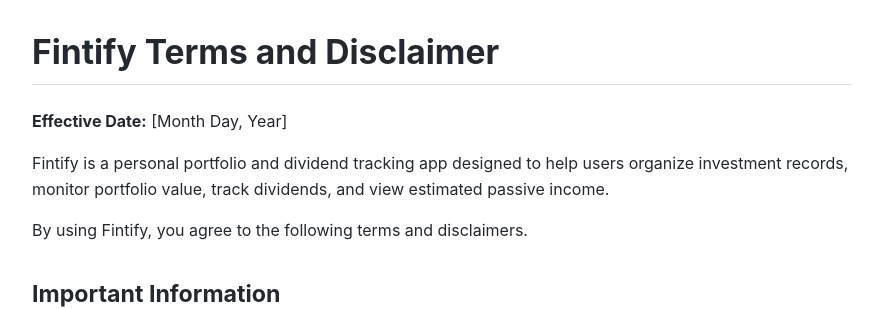
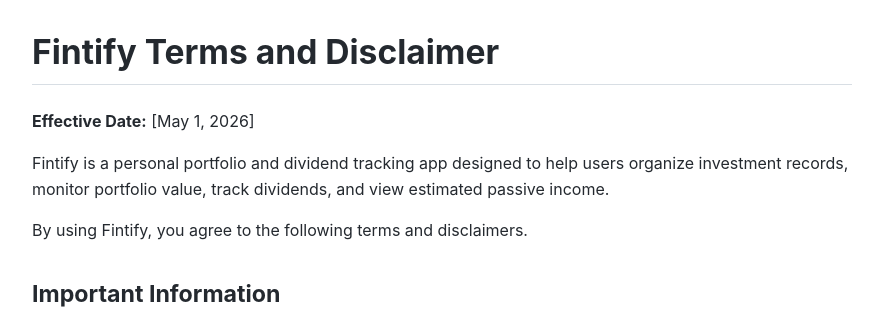
Before and after one commit to w-clawhauser/daysgain-site, a Jekyll site: the page built from terms.md, in a window 1280 px wide and 900 px high. Shown: the top 309 px of the window, without its empty margins (198-1081 px from the left). Built offline with Jekyll 4.4.1, drawn with Linux system fonts in a browser that asks for light colours; our own code applies the rules of GitHub Pages for plain Markdown files.

Commit message:
Update terms.md

```diff
--- a/terms.md
+++ b/terms.md
@@ -1,6 +1,6 @@
 # Fintify Terms and Disclaimer
 
-**Effective Date:** [Month Day, Year]
+**Effective Date:** [May 1, 2026]
 
 Fintify is a personal portfolio and dividend tracking app designed to help users organize investment records, monitor portfolio value, track dividends, and view estimated passive income.
 
```
